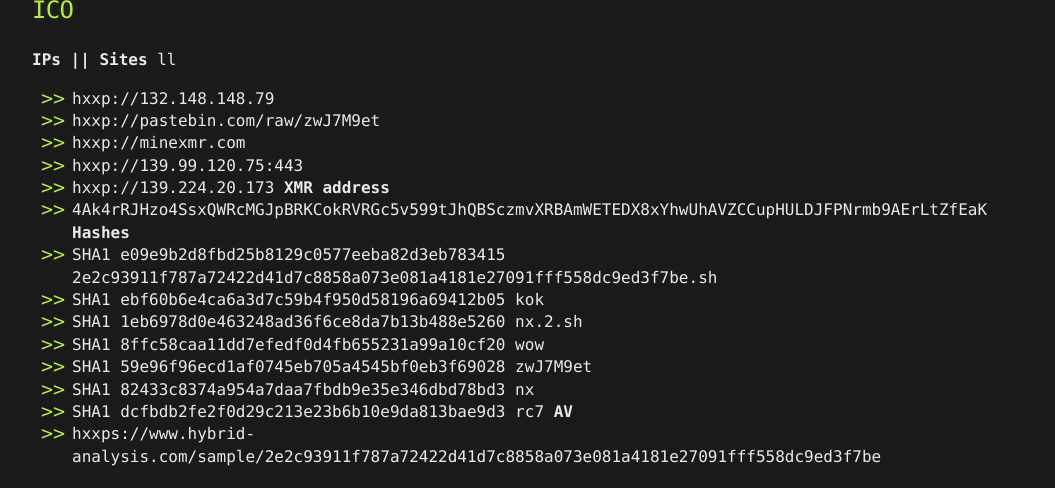
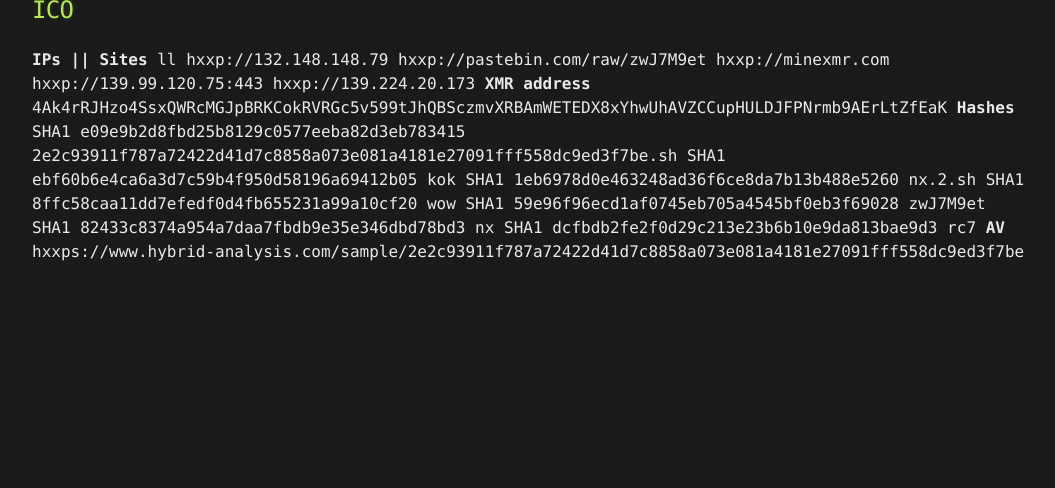
Before and after one commit to Michael-Meade/MinerFind, a Jekyll site: the page built from index.md, in a window 1280 px wide and 900 px high, scrolled down 2460 px, cut to the strip 412-900 px from the top of the window. Shown: the whole strip, without its empty margins (108-1163 px from the left). Built offline with Jekyll 4.4.1, drawn with Linux system fonts in a browser that asks for light colours; our own code applies the rules of GitHub Pages for plain Markdown files; after the commit the page ends 3156 px from its top, so only the background shows below that.

````diff
--- a/index.md
+++ b/index.md
@@ -43,20 +43,20 @@ The website ```https://www.xmrhunter.com/``` is a handy site that scrapes a bunc
 
 ## ICO
 <b>IPs || Sites</b> ll
-  -   hxxp://132.148.148.79
-  -   hxxp://pastebin.com/raw/zwJ7M9et
-  -   hxxp://minexmr.com
-  -   hxxp://139.99.120.75:443
-  -   hxxp://139.224.20.173
+      hxxp://132.148.148.79
+      hxxp://pastebin.com/raw/zwJ7M9et
+      hxxp://minexmr.com
+      hxxp://139.99.120.75:443
+      hxxp://139.224.20.173
 <b>XMR address</b>
-  -   4Ak4rRJHzo4SsxQWRcMGJpBRKCokRVRGc5v599tJhQBSczmvXRBAmWETEDX8xYhwUhAVZCCupHULDJFPNrmb9AErLtZfEaK
+      4Ak4rRJHzo4SsxQWRcMGJpBRKCokRVRGc5v599tJhQBSczmvXRBAmWETEDX8xYhwUhAVZCCupHULDJFPNrmb9AErLtZfEaK
 <b>Hashes</b>
-  -   SHA1 e09e9b2d8fbd25b8129c0577eeba82d3eb783415 2e2c93911f787a72422d41d7c8858a073e081a4181e27091fff558dc9ed3f7be.sh
-  -   SHA1 ebf60b6e4ca6a3d7c59b4f950d58196a69412b05 kok
-  -   SHA1 1eb6978d0e463248ad36f6ce8da7b13b488e5260 nx.2.sh
-  -   SHA1 8ffc58caa11dd7efedf0d4fb655231a99a10cf20 wow
-  -   SHA1 59e96f96ecd1af0745eb705a4545bf0eb3f69028 zwJ7M9et
-  -   SHA1 82433c8374a954a7daa7fbdb9e35e346dbd78bd3 nx
-  -   SHA1 dcfbdb2fe2f0d29c213e23b6b10e9da813bae9d3 rc7
+      SHA1 e09e9b2d8fbd25b8129c0577eeba82d3eb783415 2e2c93911f787a72422d41d7c8858a073e081a4181e27091fff558dc9ed3f7be.sh
+      SHA1 ebf60b6e4ca6a3d7c59b4f950d58196a69412b05 kok
+      SHA1 1eb6978d0e463248ad36f6ce8da7b13b488e5260 nx.2.sh
+      SHA1 8ffc58caa11dd7efedf0d4fb655231a99a10cf20 wow
+      SHA1 59e96f96ecd1af0745eb705a4545bf0eb3f69028 zwJ7M9et
+      SHA1 82433c8374a954a7daa7fbdb9e35e346dbd78bd3 nx
+      SHA1 dcfbdb2fe2f0d29c213e23b6b10e9da813bae9d3 rc7
 <b>AV</b>
-  -   hxxps://www.hybrid-analysis.com/sample/2e2c93911f787a72422d41d7c8858a073e081a4181e27091fff558dc9ed3f7be
+      hxxps://www.hybrid-analysis.com/sample/2e2c93911f787a72422d41d7c8858a073e081a4181e27091fff558dc9ed3f7be
````
